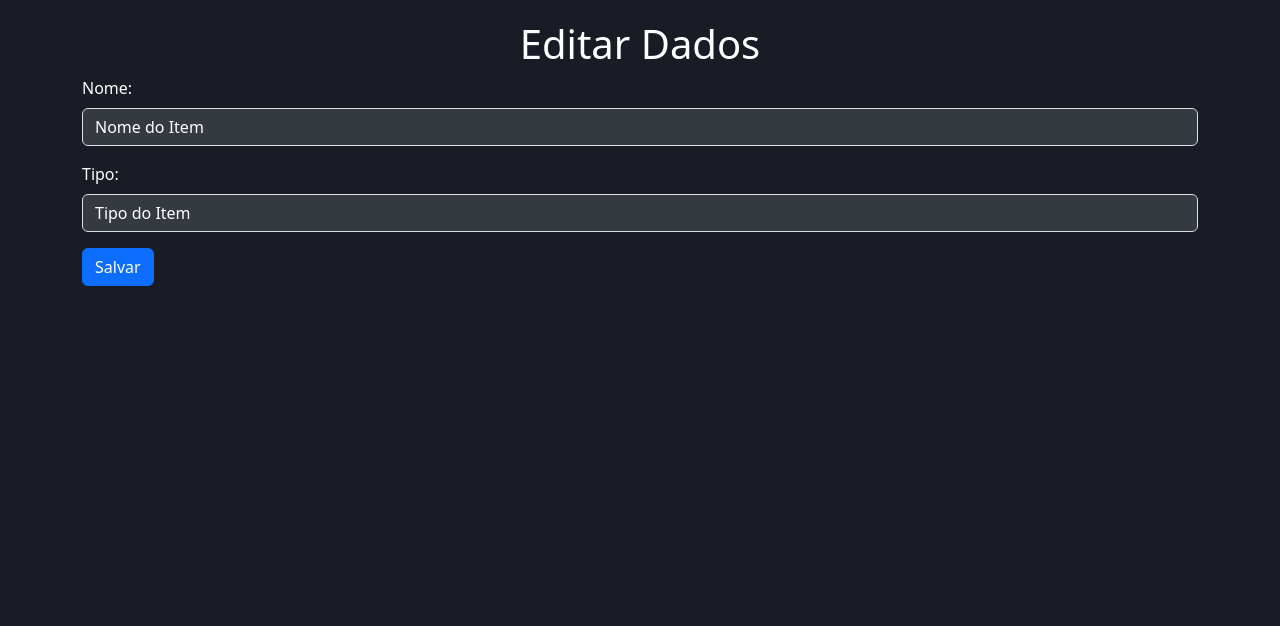
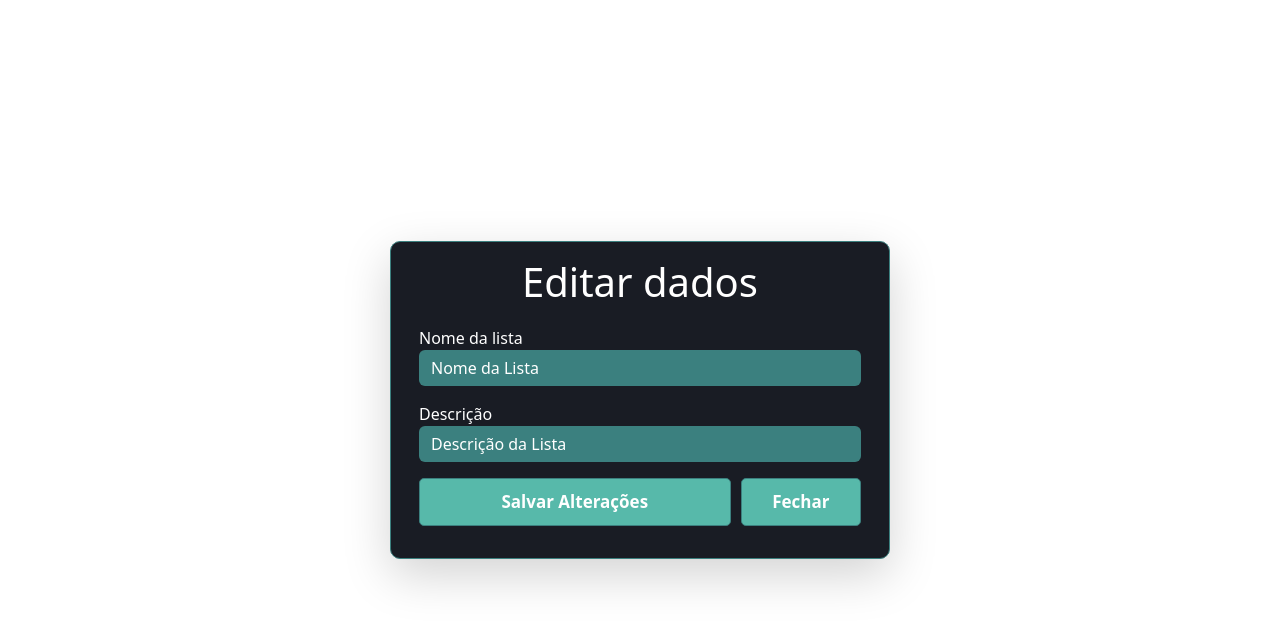
Before and after one commit to luscasHenrique/novasJanelasBot, a plain HTML site: page editarDados.html in a window 1280 px wide. Drawn offline with nearby package versions, Linux system fonts and the light colour scheme.

Commit message:
Atualizaçao de cores e Tipo para Descriçao

```diff
--- a/agendamentodisparo.css
+++ b/agendamentodisparo.css
@@ -1,30 +1,59 @@
 body {
-  background-color: #191c24;
+  background: transparent;
   color: #fff;
-  padding-top: 20px;
+  display: flex;
+  justify-content: center;
+  align-items: center;
+  height: 100vh;
+  margin: 0;
 }
-
+p{
+  color:#3B807F ;
+}
+.form-group{
+  margin: 1em;
+}
 .form-container {
+  background: #191C24;
+  border-radius: 10px;
+  margin: 1em;
+  border: 1px solid #3B807F;
   max-width: 500px;
-  margin: 0 auto;
+  padding: 1em;
 }
 
 .form-control {
-  background-color: #343a40;
+  background-color: #3B807F;
   color: #fff;
+  border: none;
 }
 
+.form-control:focus {
+  background-color: #164345;
+  color: #fff;
+  border-color: #3B807F;
+  box-shadow: none;
+}
+
+.form-control::placeholder {
+  color: #dfdcdc;
+}
 .btn-primary,
 .btn-secondary {
-  background-color: #343a40;
+  background-color: #57B9AA;
   color: #fff;
-  border-color: #343a40;
+  font-weight: 600;
+  font-size: 17px;
+  border-color: #3B807F;
+  border-radius: 5px;
+  transition: background-color 0.3s ease;
+  padding: .6em 1.8em;
 }
 
 .btn-primary:hover,
 .btn-secondary:hover {
-  background-color: #495057;
-  border-color: #495057;
+  background-color: #3B807F;
+  border-color: #57B9AA;
 }
 
 .form-title {
@@ -40,6 +69,7 @@ body {
 .qr-code-section {
   text-align: center;
   margin-top: 30px;
+  display: none;
 }
 
 .qr-code-message {
--- a/cadastros.css
+++ b/cadastros.css
@@ -1,28 +1,68 @@
 body {
-    background-color: #191c24;
-    color: #fff;
-  }
-
-  .container {
-    max-width: 600px;
-    margin: 50px auto;
-    padding: 20px;
-    background-color: #303030;
-    border-radius: 10px;
-    box-shadow: 0px 2px 5px rgba(0, 0, 0, 0.3);
-  }
-
+  background: transparent;
+  color: #fff;
+  display: flex;
+  justify-content: center;
+  align-items: center;
+  margin: 0;
+}
+p{
+  color:#3B807F ;
+}
   h1 {
     text-align: center;
     margin-bottom: 30px;
   }
+.form-container {
+  background: #191C24;
+  border-radius: 10px;
+  margin: 1em;
+  border: 1px solid #3B807F;
+  max-width: 500px;
+  padding: 1em;
+}
 
-  .form-group {
-    margin-bottom: 20px;
+  .form-control {
+    background-color: #3B807F;
+    color: #fff;
+    border: none;
   }
 
-  label {
-    font-weight: bold;
+  .form-control:focus {
+    background-color: #164345;
+    color: #fff;
+    border-color: #3B807F;
+    box-shadow: none;
+  }
+
+  .form-control::placeholder {
+    color: #dfdcdc;
+  }
+  .btn-primary,
+  .btn-secondary {
+    background-color: #57B9AA;
+    color: #fff;
+    font-weight: 600;
+    font-size: 17px;
+    border-color: #3B807F;
+    border-radius: 5px;
+    transition: background-color 0.3s ease;
+    padding: .6em 1.8em;
+  }
+
+  .btn-primary:hover,
+  .btn-secondary:hover {
+    background-color: #3B807F;
+    border-color: #57B9AA;
+  }
+  .button-container {
+    display: flex;
+    justify-content: center;
+    gap: 10px;
+  }
+
+  .form-title {
+    margin-bottom: 20px;
   }
 
   .btn-submit {
--- a/editarDados.css
+++ b/editarDados.css
@@ -1,10 +1,71 @@
 body {
-    background-color: #191c24;
+  background: transparent;
+  color: #fff;
+  display: flex;
+  justify-content: center;
+  align-items: center;
+  height: 100vh;
+  margin: 0;
+}
+p{
+  color:#3B807F ;
+}
+  h1 {
+    text-align: center;
+    margin-bottom: 30px;
+  }
+.form-container {
+  background: #191C24;
+  border-radius: 10px;
+  margin: 1em;
+  border: 1px solid #3B807F;
+  max-width: 500px;
+  padding: 1em;
+}
+
+  .form-control {
+    background-color: #3B807F;
     color: #fff;
-    padding-top: 20px;
+    border: none;
   }
 
-  .form-control {
-    background-color: #343a40;
+  .form-control:focus {
+    background-color: #164345;
     color: #fff;
+    border-color: #3B807F;
+    box-shadow: none;
   }
+
+  .form-control::placeholder {
+    color: #dfdcdc;
+  }
+  .btn-primary,
+  .btn-secondary {
+    background-color: #57B9AA;
+    color: #fff;
+    font-weight: 600;
+    font-size: 17px;
+    border-color: #3B807F;
+    border-radius: 5px;
+    transition: background-color 0.3s ease;
+    padding: .6em 1.8em;
+  }
+
+  .btn-primary:hover,
+  .btn-secondary:hover {
+    background-color: #3B807F;
+    border-color: #57B9AA;
+  }
+  .button-container {
+    display: flex;
+    justify-content: center;
+    gap: 10px;
+  }
+
+  .form-title {
+    margin-bottom: 20px;
+  }
+
+  .btn-submit {
+    width: 100%;
+  }
--- a/editarDados.html
+++ b/editarDados.html
@@ -5,23 +5,28 @@
   <meta name="viewport" content="width=device-width, initial-scale=1.0">
   <title>Editar Dados</title>
   <link href="https://cdn.jsdelivr.net/npm/bootstrap@5.3.0/dist/css/bootstrap.min.css" rel="stylesheet">
+  <link rel="stylesheet" href="https://cdn.jsdelivr.net/npm/bootstrap-icons@1.7.2/font/bootstrap-icons.css">
   <link rel="stylesheet" href="editarDados.css">
 </head>
 <body>
-  <div class="container">
-    <h1 class="text-center">Editar Dados</h1>
-    <form id="edit-form">
-      <div class="mb-3">
-        <label for="nome" class="form-label">Nome:</label>
-        <input type="text" id="nome" class="form-control">
+  <div class="form-container row justify-content-center shadow-lg">
+    <h1 class="text-center form-title">Editar dados</h1>
+    <form id="editar-dados">
+      <div class="form-group mb-3">
+        <label for="nome">Nome da lista</label>
+        <input type="text" id="nomelista" class="form-control" required>
       </div>
-      <div class="mb-3">
-        <label for="tipo" class="form-label">Tipo:</label>
-        <input type="text" id="tipo" class="form-control">
+      <div class="form-group mb-3">
+        <label for="nome">Descrição</label>
+        <input type="text" id="descricao" class="form-control" required>
       </div>
-      <button type="submit" class="btn btn-primary">Salvar</button>
+      <div class="button-container mb-3">
+        <button type="submit" class="btn btn-primary btn-submit">Salvar Alterações</button>
+        <button type="submit" class="btn btn-secondary btn-cancel">Fechar</button>
+      </div>
     </form>
   </div>
+  <script src="https://cdn.jsdelivr.net/npm/bootstrap@5.3.0/dist/js/bootstrap.bundle.min.js"></script>
   <script src="editarDados.js"></script>
 </body>
 </html>
--- a/editarDados.js
+++ b/editarDados.js
@@ -1,10 +1,10 @@
     // Dados do item selecionado para edição
-    var itemSelecionado = { id: 1, nome: "Nome do Item", tipo: "Tipo do Item" };
+    var itemSelecionado = { id: 1, nomelista: "Nome da Lista", descricao: "Descrição da Lista" };
 
     // Função para preencher os campos do formulário com os dados do item selecionado
     function preencherCampos() {
-      document.getElementById("nome").value = itemSelecionado.nome;
-      document.getElementById("tipo").value = itemSelecionado.tipo;
+      document.getElementById("nomelista").value = itemSelecionado.nomelista;
+      document.getElementById("descricao").value = itemSelecionado.descricao;
     }
 
     // Função para atualizar os dados do item com os valores do formulário
@@ -12,16 +12,16 @@
       event.preventDefault(); // Evitar que o formulário seja enviado
 
       // Obter os valores dos campos do formulário
-      var novoNome = document.getElementById("nome").value;
-      var novoTipo = document.getElementById("tipo").value;
+      var novoNome = document.getElementById("nomelista").value;
+      var novoTipo = document.getElementById("descricao").value;
 
       // Atualizar os dados do item selecionado
-      itemSelecionado.nome = novoNome;
-      itemSelecionado.tipo = novoTipo;
+      itemSelecionado.nomelista = novoNome;
+      itemSelecionado.descricao = novaDescricao;
 
       // Exibir os dados atualizados
-      console.log("Novo Nome: " + itemSelecionado.nome);
-      console.log("Novo Tipo: " + itemSelecionado.tipo);
+      console.log("Novo Nome: " + itemSelecionado.nomelista);
+      console.log("Nova Descrição: " + itemSelecionado.descricao);
     }
 
     // Chamar a função de preenchimento dos campos
--- a/gerenciamento2.css
+++ b/gerenciamento2.css
@@ -1,44 +1,68 @@
 body {
-    background-color: #191c24;
+  background: transparent;
+  color: #fff;
+  display: flex;
+  justify-content: center;
+  align-items: center;
+  height: 100vh;
+  margin: 0;
+}
+p{
+  color:#3B807F ;
+}
+.container{
+  background-color: #191C24;
+  border-radius: 10px;
+  margin: 1em;
+  border: 1px solid #3B807F;
+}
+td{
+text-align:center!important;
+}
+.table-bordered{
+    border-radius: 10px;
+}
+  .form-control {
+    background-color: #3B807F;
     color: #fff;
-    padding-top: 20px;
+    border: none;
   }
+  .form-control:focus {
+    background-color: #164345;
+    color: #fff;
+    border-color: #3B807F;
+    box-shadow: none;
+  }
+  .form-control::placeholder {
+    color: #dfdcdc;
+  }
+  .progress-bar {
+    background-color: #1affdd;
+}
 
-  table {
-    color: #fff;
-  }
-
-  th {
-    background-color: #343a40;
-    text-align: center;
-  }
-
-  td {
-    text-align: center;
-  }
-
-  .form-control {
-    background-color: #343a40;
-    color: #fff;
-  }
 /* Espaçamento entre botões na coluna Ações */
   .espaco-envolta .btn{
     margin: .3em;
   }
 
-  .btn-primary{
-    background: #164345;
+  .btn-primary {
+    background-color: #57B9AA;
     color: #fff;
-    border-color: #164345;
+    font-weight: 600;
+    font-size: 17px;
+    border-color: #3B807F;
+    border-radius: 5px;
+    transition: background-color 0.3s ease;
+    padding: .6em 1.8em;
+  }
+  .btn-primary:hover {
+    background-color: #3B807F;
+    border-color: #57B9AA;
   }
   .btn-danger {
     background-color: #c22222;
     color: #fff;
     border-color: #c22222;
-  }
-
-  .btn-primary:hover{
-    background: #018b92;
   }
   .btn-danger:hover {
     background-color: #dc3545;
@@ -68,10 +92,21 @@ body {
     justify-content: center;
   }
 /* estilizaçao modal */
+.modal-dialog{
+  display: flex;
+  align-items: center;
+  justify-items: center;
+}
   .modal-content {
-        background-color: #191C24;
-        color: #fff;
+    align-content: center;
+    background-color: #191C24;
+    border-radius: 10px;
+    margin: 1em;
+    border: 1px solid #3B807F;
     }
+.modal-footer{
+  justify-content: center;
+}
 .btn-close-white{
     color: #fff;
 }
--- a/telaupload.css
+++ b/telaupload.css
@@ -1,5 +1,5 @@
 body {
-  background-color: #1e2120;
+  background: transparent;
   color: #fff;
   display: flex;
   justify-content: center;
@@ -8,19 +8,14 @@ body {
   margin: 0;
 }
 p{
-  color:#00D201 ;
-}
-
-.container {
-  background-color: #1e2120;
-  /* border: 2px solid rgba(255, 255, 255, 0.5);
-  border-radius: 20px; */
+  color:#3B807F ;
 }
 
 .card {
-  background-color: #2b2e30;
+  background-color: #191C24;
   border-radius: 10px;
   margin: 1em;
+  border: 1px solid #3B807F;
 }
 .margin-card{
   margin: 0 auto;
@@ -31,30 +26,31 @@ p{
 }
 
 .btn-primary {
-  background-color: #00D201;
+  background-color: #57B9AA;
   color: #fff;
   font-weight: 600;
-  border-color: #00D201;
+  font-size: 17px;
+  border-color: #3B807F;
   border-radius: 5px;
   transition: background-color 0.3s ease;
   padding: .6em 1.8em;
 }
 
 .btn-primary:hover {
-  background-color: #008d01;
-  border-color: #008d01;
+  background-color: #3B807F;
+  border-color: #57B9AA;
 }
 
 .form-control {
-  background-color: #4e4e4e;
+  background-color: #3B807F;
   color: #fff;
-  border-color: #2b2e30;
+  border: none;
 }
 
 .form-control:focus {
-  background-color: #828383;
+  background-color: #164345;
   color: #fff;
-  border-color: #2b2e30;
+  border-color: #3B807F;
   box-shadow: none;
 }
 
```
Also changed, not shown: agendamentodisparo.html (+2 -2 lines), gerenciamento2.html (+19 -17 lines), gerenciamento2.js (+6 -6 lines), tela-upload.html (+2 -2 lines), tela_cadastros.html (+17 -14 lines).
